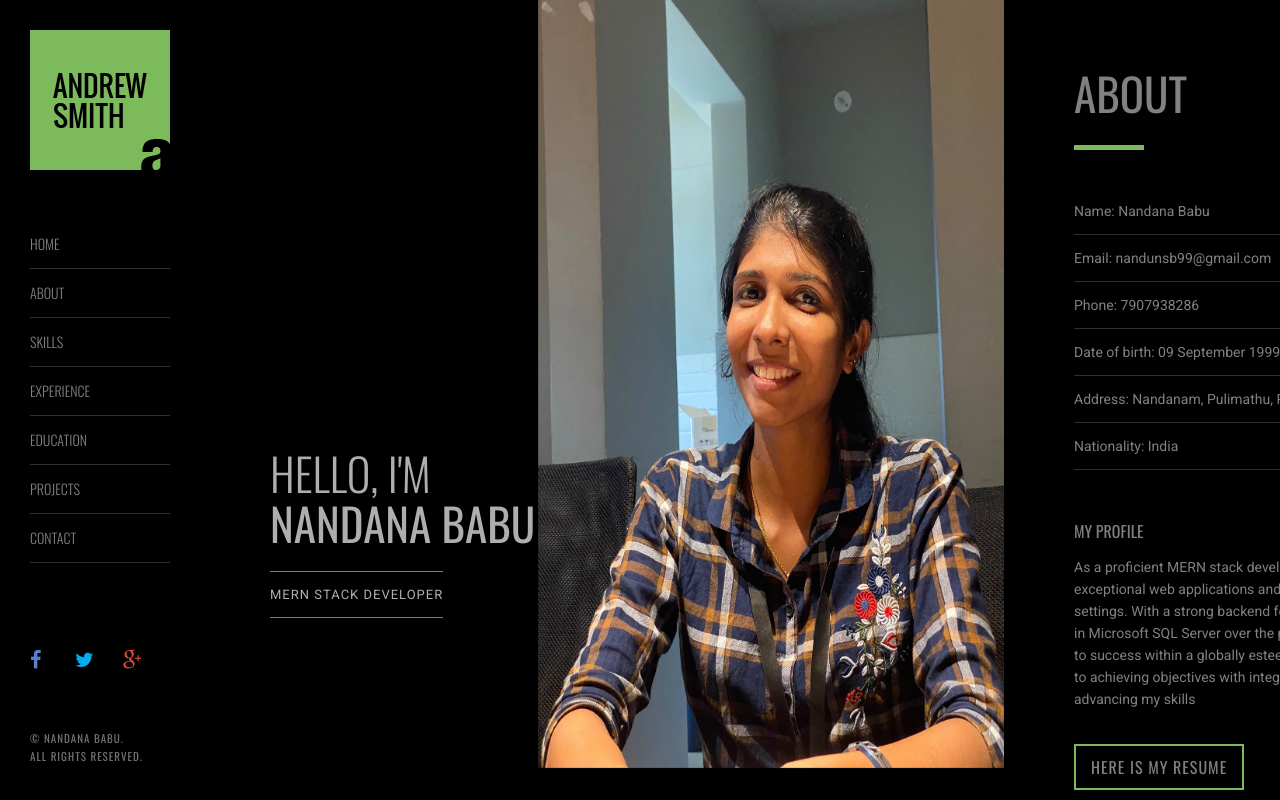
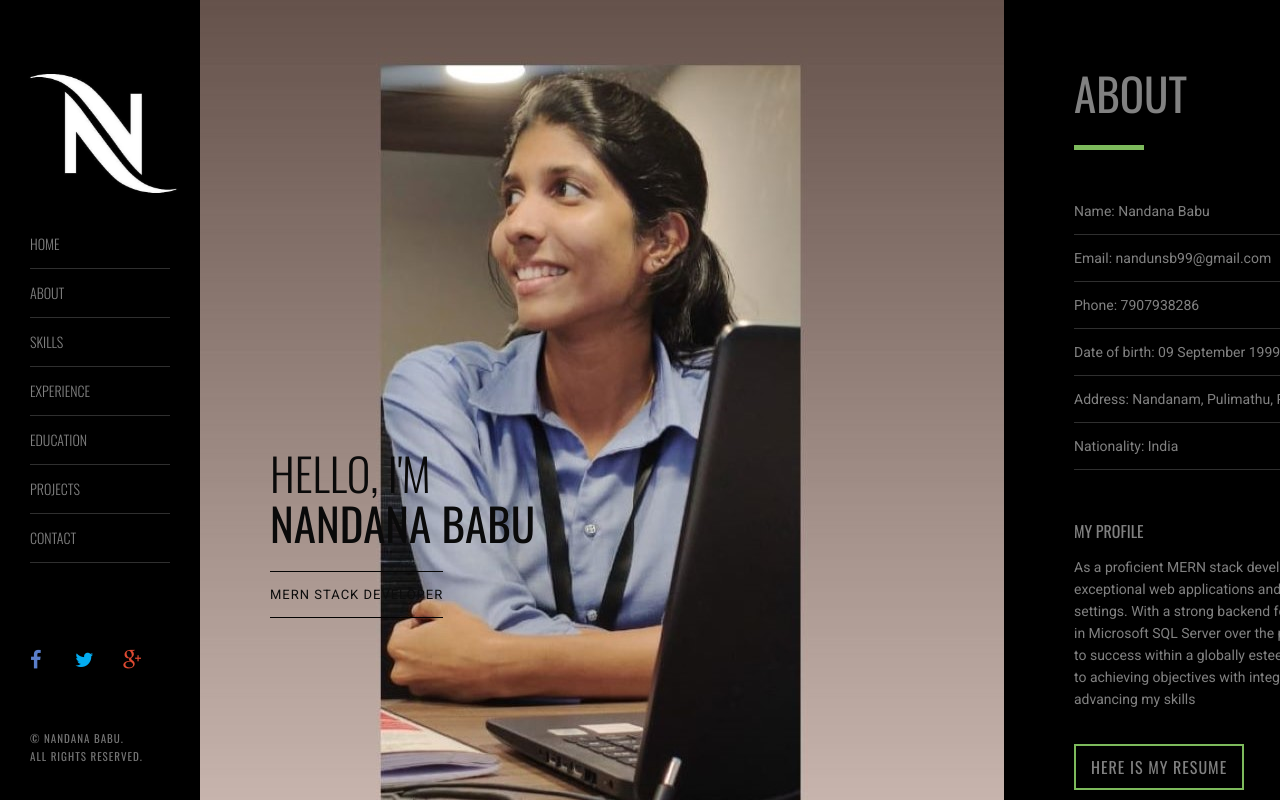
Before and after one commit to NanduNanduz/MyPersonalPortfolio, a plain HTML site: page index.html in a window 1280 px wide. Drawn offline with nearby package versions, Linux system fonts and the light colour scheme.

Commit message:
new  image in home page

```diff
--- a/css/style.css
+++ b/css/style.css
@@ -598,9 +598,9 @@ a.totop-link {
 }
 .introduction img {
   z-index: -1;
-  height: 96%;
-  width: 58%;
-  float: right;
+  height: auto;
+  width: 100%;
+  float:right;
 }
 .introduction .owl-carousel {
   height: 100%;
@@ -617,7 +617,7 @@ a.totop-link {
 }
 .introduction h2 {
   border: none;
-  color: #aeaeae;
+  color: #0a0a0a;
   text-transform: uppercase;
   line-height: 50px;
   padding-bottom: 0;
@@ -630,9 +630,9 @@ a.totop-link {
   z-index: 2;
 }
 .introduction span.title {
-  border-bottom: 1px solid #7a7a7a;
-  border-top: 1px solid #7a7a7a;
-  color: #aeaeae;
+  border-bottom: 1px solid #030303;
+  border-top: 1px solid #050505;
+  color: #0c0c0c;
   padding: 15px 0;
   letter-spacing: 1px;
   text-transform: uppercase;
--- a/index.html
+++ b/index.html
@@ -43,7 +43,7 @@
 
 
         <!-- Logo image-->
-        <img src="images/logo.png" width="140" height="140" alt="" />
+        <img src="images/logo3.jpg" width="140" height="140" alt="" />
         <!-- Logo name-->
         <span>Nandana Babu</span>
       </div>
@@ -98,7 +98,7 @@
             <span class="title">MERN Stack Developer</span>
           </div>
           <div id="owl-demo" class="owl-carousel">
-            <div class="item"><img src="images/img5.jpeg" alt="" /></div>
+            <div class="item"><img src="images/img31.jpg" alt="" /></div>
             <!-- <div class="item"><img src="http://placehold.it/804x990/000" alt="" /></div>
             <div class="item"><img src="http://placehold.it/804x990/000" alt="" /></div> -->
           </div>
```
Also changed, not shown: images/img31.jpg (added), images/img3correct.jpg (added), images/img3resize.jpg (added), images/img51.jpeg (added), images/logo1.jpg (added), images/logo2.jpg (added), images/logo3.jpg (added).
